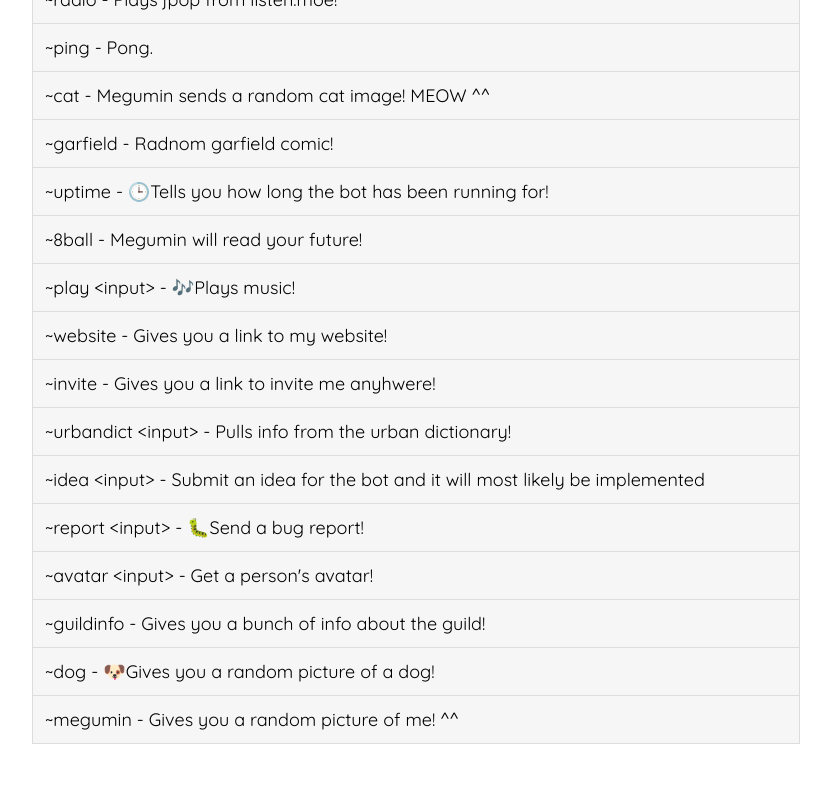
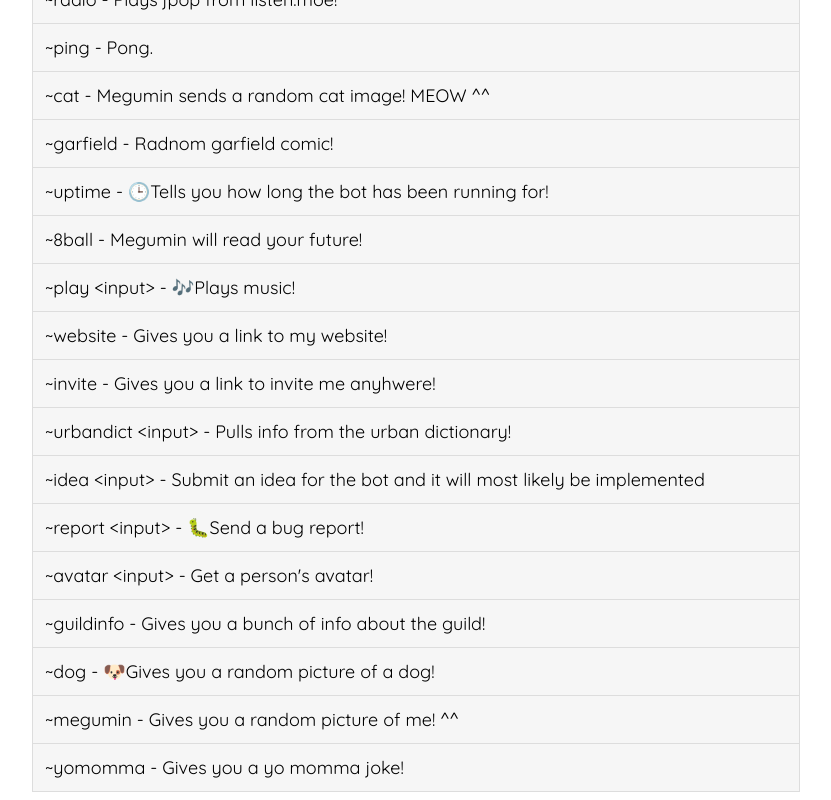
Before and after one commit to jiktim/Nep, a plain HTML site: page commands.html in a window 1280 px wide. Shown: the part 470-1270 px from the top of the page, without its empty margins (232-1063 px from the left). Before the commit the page ends 1222 px from the top, so only its background shows below. Drawn offline with Linux system fonts and the light colour scheme.

```diff
--- a/commands.html
+++ b/commands.html
@@ -107,6 +107,9 @@
                                                 <li>
                 <span>~megumin - Gives you a random picture of me! ^^</span>
             </li>
+                                                            <li>
+                <span>~yomomma - Gives you a yo momma joke!</span>
+            </li>
         </ul>
     </div>
 </body>
```
